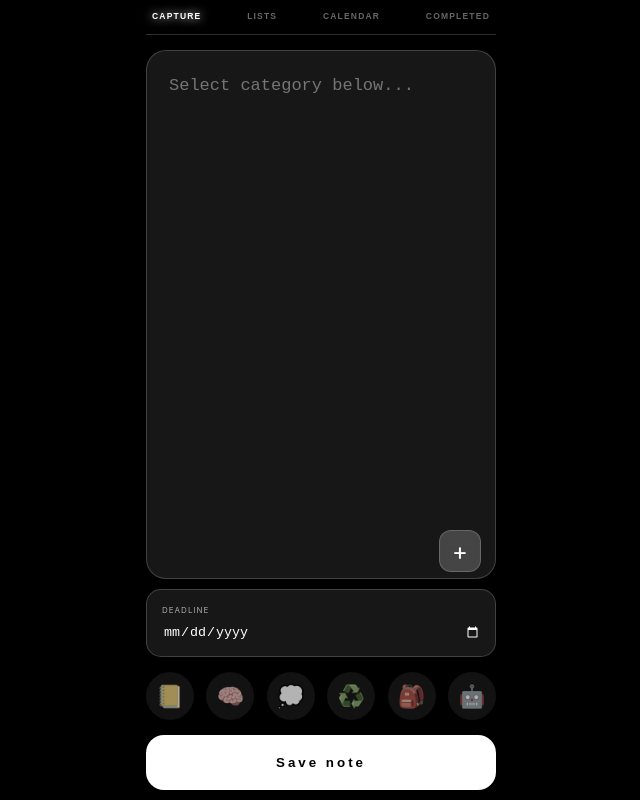
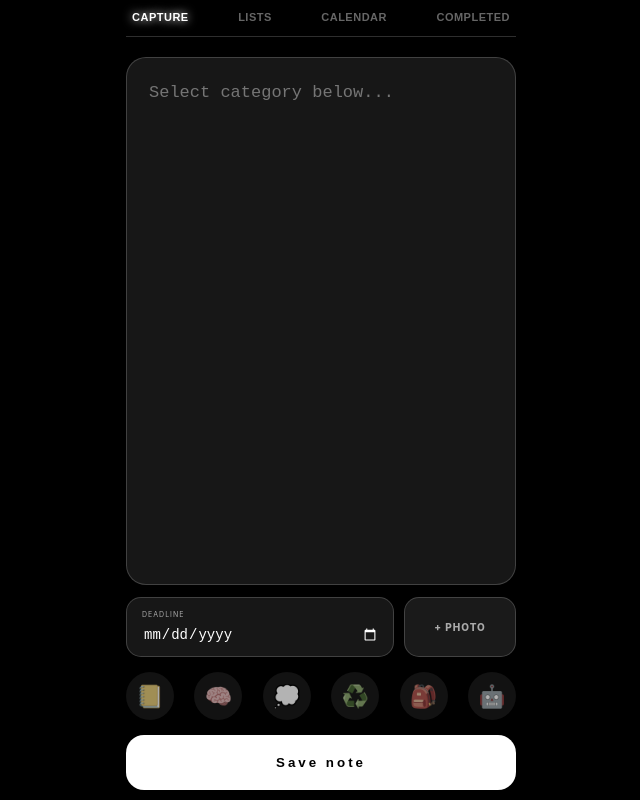
Before and after one commit to f9qcvrrxh9-ctrl/DClin-Vault, a plain HTML site: page index.html in a window 1280 px wide. Shown: the whole page, without its empty margins (319-959 px from the left). Drawn offline with Linux system fonts and the light colour scheme.

Commit message:
Update index.html

```diff
--- a/index.html
+++ b/index.html
@@ -7,7 +7,6 @@
 <meta name="apple-mobile-web-app-title" content="DClin Vault">
 <meta name="apple-mobile-web-app-capable" content="yes">
 <meta name="apple-mobile-web-app-status-bar-style" content="black-translucent">
-
 <link rel="apple-touch-icon" href="icon.png">
 
 <style>
@@ -16,7 +15,6 @@
     --glass: rgba(28, 28, 28, 0.85);
     --glass-bright: rgba(45, 45, 45, 0.95);
     --border: rgba(255, 255, 255, 0.18);
-    /* Neon Palette */
     --glow-📒: #ffd700; --glow-🧠: #ff69b4; --glow-💭: #ffffff;
     --glow-♻️: #00ff00; --glow-🎒: #ff4500; --glow-🤖: #00ffff;
   }
@@ -29,7 +27,6 @@
     -webkit-font-smoothing: antialiased;
   }
 
-  /* Safe Zone Wrapper for iPhone margins */
   .app-container {
     height: 100%; width: 100%; max-width: 440px;
     display: flex; flex-direction: column;
@@ -37,15 +34,20 @@
     box-sizing: border-box;
   }
 
-  .nav-bar { display: flex; justify-content: space-between; margin: 0 45px 15px 45px; border-bottom: 1px solid var(--border); padding-bottom: 12px; }
-  .nav-btn { background: none; border: none; color: #666; font-size: 8.5px; font-weight: 900; letter-spacing: 1.2px; text-transform: uppercase; transition: 0.3s; }
+  /* Nav Bar - Larger Buttons */
+  .nav-bar { display: flex; justify-content: space-between; margin: 0 25px 20px 25px; border-bottom: 1px solid var(--border); padding-bottom: 12px; }
+  .nav-btn {
+    background: none; border: none; color: #666; font-size: 11px; font-weight: 800;
+    letter-spacing: 0.5px; text-transform: uppercase; transition: 0.3s;
+  }
   .nav-active { color: #fff; text-shadow: 0 0 10px #fff; }
 
-  .view { display: none; flex-direction: column; flex: 1; overflow: hidden; padding: 0 45px; box-sizing: border-box; }
+  /* Wider Views to prevent emoji smushing */
+  .view { display: none; flex-direction: column; flex: 1; overflow: hidden; padding: 0 25px; box-sizing: border-box; }
   .active-view { display: flex; }
 
-  /* Input Area - Hidden Scrollbar */
-  .input-area { position: relative; flex: 1; display: flex; flex-direction: column; gap: 10px; }
+  /* Input Area */
+  .input-area { position: relative; flex: 1; display: flex; flex-direction: column; gap: 12px; }
   textarea {
     flex: 1; background: var(--glass); border: 1px solid var(--border);
     backdrop-filter: blur(20px); -webkit-backdrop-filter: blur(20px);
@@ -55,19 +57,29 @@
   }
   textarea::-webkit-scrollbar { display: none; }
 
-  .add-img-ico { position: absolute; bottom: 85px; right: 15px; width: 40px; height: 40px; background: rgba(255,255,255,0.2); backdrop-filter: blur(10px); border-radius: 12px; display: flex; align-items: center; justify-content: center; font-size: 24px; border: 1px solid var(--border); z-index: 10; }
+  /* New Capture Action Row */
+  .action-row { display: flex; gap: 10px; width: 100%; }
+  .date-box {
+    flex: 1; background: var(--glass); padding: 12px 15px; border-radius: 15px; border: 1px solid var(--border);
+  }
+  .photo-btn {
+    width: 110px; background: rgba(255,255,255,0.1); border: 1px solid var(--border);
+    border-radius: 15px; display: flex; align-items: center; justify-content: center;
+    font-size: 10px; font-weight: 800; color: #aaa; text-transform: uppercase; letter-spacing: 1px;
+  }
+  .photo-btn:active { background: rgba(255,255,255,0.2); }
 
-  /* Emoji Selection - Stationary */
+  /* Emoji Selection - Fixed Circularity */
   .emoji-row { display: flex; justify-content: space-between; margin: 15px 0; width: 100%; }
   .emoji-btn {
     font-size: 22px; width: 44px; height: 44px; border-radius: 50%;
-    border: 2px solid transparent;
+    border: 2px solid transparent; flex-shrink: 0;
     background: rgba(255,255,255,0.1); display: flex; align-items: center; justify-content: center;
     transition: 0.3s; filter: grayscale(0.5); opacity: 0.7; cursor: pointer;
   }
   .emoji-btn.active { filter: grayscale(0); opacity: 1; box-shadow: 0 0 20px currentColor; border-color: currentColor; background: rgba(255,255,255,0.2); }
 
-  /* Calendar - Fixed Height & Stationary */
+  /* Calendar */
   .cal-grid { display: grid; grid-template-columns: repeat(7, 1fr); gap: 6px; width: 100%; margin-bottom: 15px; min-height: 320px; }
   .cal-day { font-size: 11px; height: 48px; display: flex; flex-direction: column; align-items: center; justify-content: center; background: rgba(255,255,255,0.06); border-radius: 10px; position: relative; border: 2px solid transparent; transition: border-color 0.2s; }
   .cal-day-active { border-color: #fff; background: rgba(255,255,255,0.15); font-weight: bold; }
@@ -95,20 +107,14 @@
     display: flex; align-items: center; justify-content: center; border-radius: 50%;
     border: 1px solid currentColor; box-shadow: 0 0 10px currentColor; background: #000;
   }
-
   .card-txt {
     font-size: 16px; line-height: 1.5; margin-top: 8px; width: 85%; color: #eee;
-    display: -webkit-box;
-    -webkit-line-clamp: 2;
-    -webkit-box-orient: vertical;
-    overflow: hidden;
+    display: -webkit-box; -webkit-line-clamp: 2; -webkit-box-orient: vertical; overflow: hidden;
   }
   .card.expanded .card-txt { -webkit-line-clamp: unset; }
-
   .card-imgs { display: none; gap: 10px; overflow-x: auto; margin-top: 15px; }
   .card.expanded .card-imgs { display: flex; }
   .card-thumb { width: 70px; height: 70px; border-radius: 10px; object-fit: cover; border: 1px solid var(--border); flex-shrink: 0; }
-
   .card-actions { margin-top: 18px; padding-top: 14px; border-top: 1px solid rgba(255,255,255,0.05); display: flex; gap: 15px; font-size: 9px; font-weight: bold; }
 
   .export-bar { background: #0a0a0a; color: #fff; border: 1px solid var(--border); padding: 14px; border-radius: 12px; font-size: 10px; font-weight: 800; margin-bottom: 10px; width: 100%; box-sizing: border-box; text-align: left; }
@@ -134,13 +140,17 @@
     <div class="input-area">
       <div id="pStrip" class="card-thumb-row" style="display:none; height:70px; gap:10px; margin-bottom:10px;"></div>
       <textarea id="noteIn" placeholder="Select category below..."></textarea>
-      <div class="add-img-ico" onclick="document.getElementById('fIn').click()">+</div>
-      <input type="file" id="fIn" hidden multiple accept="image/*" onchange="handleImgs(this)">
-      <div style="background:var(--glass); padding:15px; border-radius:15px; border:1px solid var(--border)">
-        <div style="font-size:8px; color:#aaa; margin-bottom:5px; letter-spacing: 1px;">DEADLINE</div>
-        <input type="date" id="dueIn" style="background:none; border:none; color:#fff; width:100%; color-scheme:dark">
+
+      <div class="action-row">
+        <div class="date-box">
+            <div style="font-size:7px; color:#aaa; margin-bottom:4px; letter-spacing: 1px;">DEADLINE</div>
+            <input type="date" id="dueIn" style="background:none; border:none; color:#fff; width:100%; color-scheme:dark; font-size:14px; outline:none;">
+        </div>
+        <div class="photo-btn" onclick="document.getElementById('fIn').click()">+ Photo</div>
+        <input type="file" id="fIn" hidden multiple accept="image/*" onchange="handleImgs(this)">
       </div>
     </div>
+
     <div class="emoji-row" id="capEmojiBar">
       <div class="emoji-btn" onclick="selE('📒', this)">📒</div>
       <div class="emoji-btn" onclick="selE('🧠', this)">🧠</div>
@@ -188,6 +198,7 @@
 </div>
 
 <script>
+  /* V2 Unified Logic - No Changes to IDs or Storage */
   let vault = JSON.parse(localStorage.getItem('courseVaultPro')) || [];
   let curE = ''; let fE = ''; let imgs = []; let editId = null;
   let calD = new Date(); let selD = new Date().toISOString().split('T')[0];
@@ -295,7 +306,7 @@
 
   function full(s) { document.getElementById('mImg').src = s; document.getElementById('modal').style.display = 'flex'; event.stopPropagation(); }
   function toggle(id) { vault = vault.map(i => i.id === id ? {...i, done: !i.done} : i); localStorage.setItem('courseVaultPro', JSON.stringify(vault)); render(); }
-  function del(id) { if(confirm('Purge?')) { vault = vault.filter(i => i.id !== id); localStorage.setItem('courseVaultPro', JSON.stringify(vault)); render(); buildCal(); } }
+  function del(id) { if(confirm('Purge all trace?')) { vault = vault.filter(i => i.id !== id); localStorage.setItem('courseVaultPro', JSON.stringify(vault)); render(); buildCal(); } }
 
   function edit(id) {
     const i = vault.find(x => x.id === id); editId = id;
```
